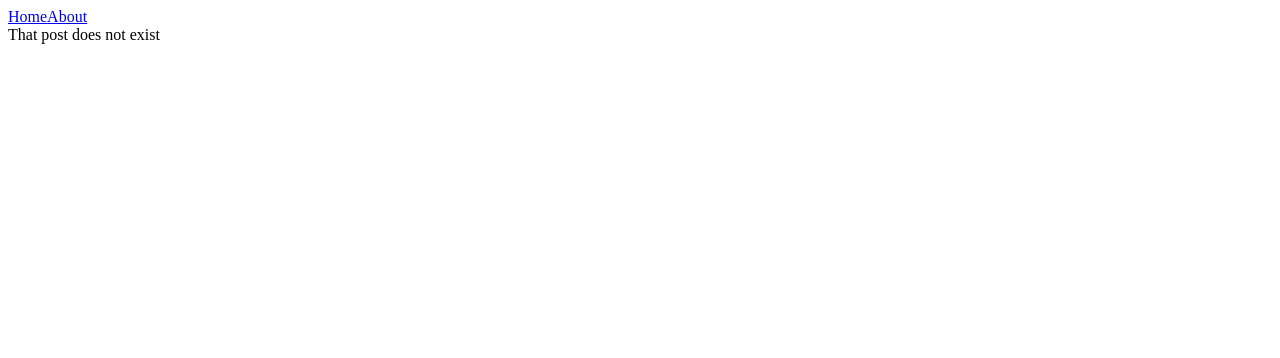
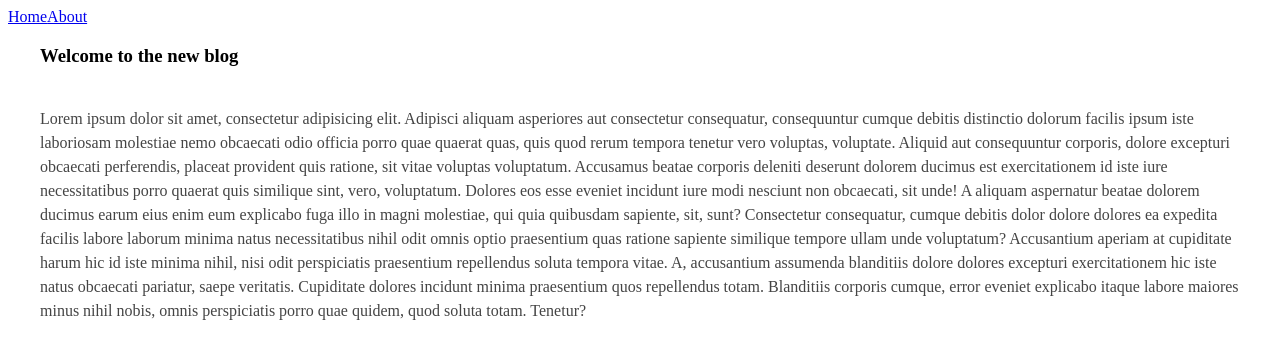
Before and after one commit to ronhedwigzape/vue3-thenetninja-tutorials, a Vue app: page /posts/1 in a window 1280 px wide. Shown: the top 358 px of the page. Built offline with nearby package versions, Linux system fonts and the light colour scheme; no server answers; data requests are answered from the project's data file.

Commit message:
Learn composables
Vue Composition API

```diff
--- a/src/composables/getPost.js
+++ b/src/composables/getPost.js
@@ -1,3 +1,5 @@
+// Composable can be reused @ any component
+
 import {ref} from "vue";
 
 const getPost = (id) => {
@@ -6,7 +8,7 @@
 
     const load = async () => {
         try {
-            let data = await fetch('http://localhost:3000/posts/ + id')
+            let data = await fetch('http://localhost:3000/posts/' + id)
             if (!data.ok) {
                 throw Error('That post does not exist')
             }
--- a/src/views/Details.vue
+++ b/src/views/Details.vue
@@ -22,5 +22,16 @@
 </script>
 
 <style scoped>
-
+.post {
+    max-width: 1200px;
+    margin: 0 auto;
+}
+.post p {
+    color: #444;
+    line-height: 1.5rem;
+    margin-top: 40px;
+}
+.pre {
+    white-space: pre-wrap;
+}
 </style>
--- a/src/views/HomeView.vue
+++ b/src/views/HomeView.vue
@@ -51,6 +51,8 @@
 <script>
 import PostList from "../components/PostList.vue";
 import {ref, reactive, computed, watch, watchEffect} from "vue";
+
+// Importing getPosts automatically knows that it is JavaScript file
 import getPosts from "../composables/getPosts";
 
 
@@ -63,36 +65,19 @@
     setup() {
         //  Episode 11 - THe Composition API  Part 2
 
-        const posts = ref([]);
-        const error = ref(null);
+
         const showPosts = ref(true);
 
-        const load = async () => {
-            try {
-                // gets the data
-                let data = await fetch('http://localhost:3000/posts');
-                // checks if there is data
-                if (!data.ok) {
-                    // throw an error if data is not available
-                    // This passes on catch block
-                    throw Error('no data available');
-                }
+        // We can destructure the returned value there in getPosts
+        //
+        const { posts, error, load } = getPosts();
 
-                posts.value = await data.json()
-            }
-            catch (err) {
-                error.value = err.message;
-                console.error(error.value);
-            }
-        }
+        load();
 
 
-
-        load()
-
         return {
+            showPosts,
             posts,
-            showPosts,
             error
         }
 
```
Also changed, not shown: src/composables/getPosts.js (+9 -0 lines).
